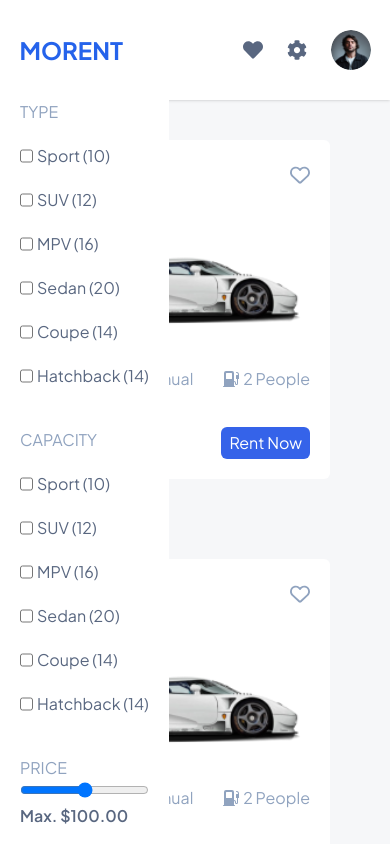
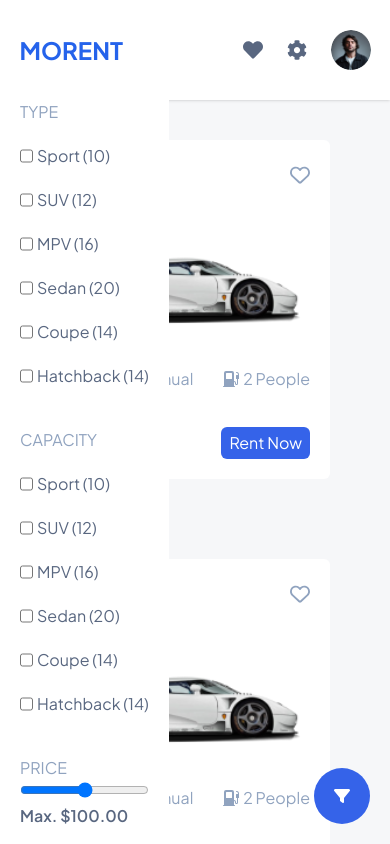
Before and after one commit to amin063/MORENT, a React (Vite) app: page / in a window 390 px wide. Shown: the top 844 px of the page. Built offline with nearby package versions, Linux system fonts and the light colour scheme.

Commit message:
Added Filter

```diff
--- /dev/null
+++ b/src/components/button/MenuBtn.jsx
@@ -0,0 +1,16 @@
+import React from 'react'
+import { FaFilter } from "react-icons/fa6";
+const MenuBtn = ({isMenu, setIsMenu}) => {
+    const toggleMenu  = ()=>{
+        setIsMenu(!isMenu)
+    }
+    return (
+        <div
+        onClick={toggleMenu}
+        className='fixed bg-primary text-white right-5 bottom-5 p-5 rounded-full md:hidden'>
+            <FaFilter />
+        </div>
+    )
+}
+
+export default MenuBtn
--- a/src/components/sidebar/Sidebar.jsx
+++ b/src/components/sidebar/Sidebar.jsx
@@ -1,11 +1,11 @@
-import React from 'react'
+import React, { useEffect } from 'react'
 
-const Sidebar = () => {
+const Sidebar = ({ isMenu, setIsMenu }) => {
     // BU SEHIFEDE KI KODLAR SADECE FRONT UCUN YAZILIB VE DATA HEC YERDEN GETIRILMIR. API OLDUQDAN SONRA KOD STRUKTURU DEYISECEK
     const fakeList = ["Sport  (10)", "SUV  (12)", "MPV  (16)", "Sedan  (20)", "Coupe  (14)", "Hatchback  (14)"]
     const fakeList1 = ["2 Person  (10)", "4 Person  (14)", "6 Person  (12)", "8 or More  (16)"]
     return (
-        <div className='h-[100%] flex flex-col gap-10 px-5 absolute left-0 bg-white md:static md:col-span-2'>
+        <div className={`${isMenu ? "hidden" : "flex"} h-[100%] flex flex-col gap-10 px-5 absolute left-0 bg-white md:static md:col-span-2 md:flex`}>
             {/* TYPE */}
             <div className='flex flex-col gap-5'>
                 <p className='text-accent'>TYPE</p>
--- a/src/pages/home/Home.jsx
+++ b/src/pages/home/Home.jsx
@@ -1,11 +1,14 @@
-import React from "react";
+import React, { useState } from "react";
 import BasicContainer from "../../components/containers/BasicContainer";
 import Sidebar from "../../components/sidebar/Sidebar";
+import MenuBtn from "../../components/button/MenuBtn";
 function Home() {
+  const [isMenu, setIsMenu] = useState(false)
   return (
-    <div className="h-full grid grid-cols-10 gap-10 relative">
-      <Sidebar />
+    <div className={`h-full grid grid-cols-10 gap-10 relative`}>
+      <Sidebar isMenu={isMenu} setIsMenu={setIsMenu}/>
       <BasicContainer />
+      <MenuBtn isMenu={isMenu} setIsMenu={setIsMenu} />
     </div>
   );
 }
```
Also changed, not shown: src/components/button/IconBtn.jsx (deleted).
